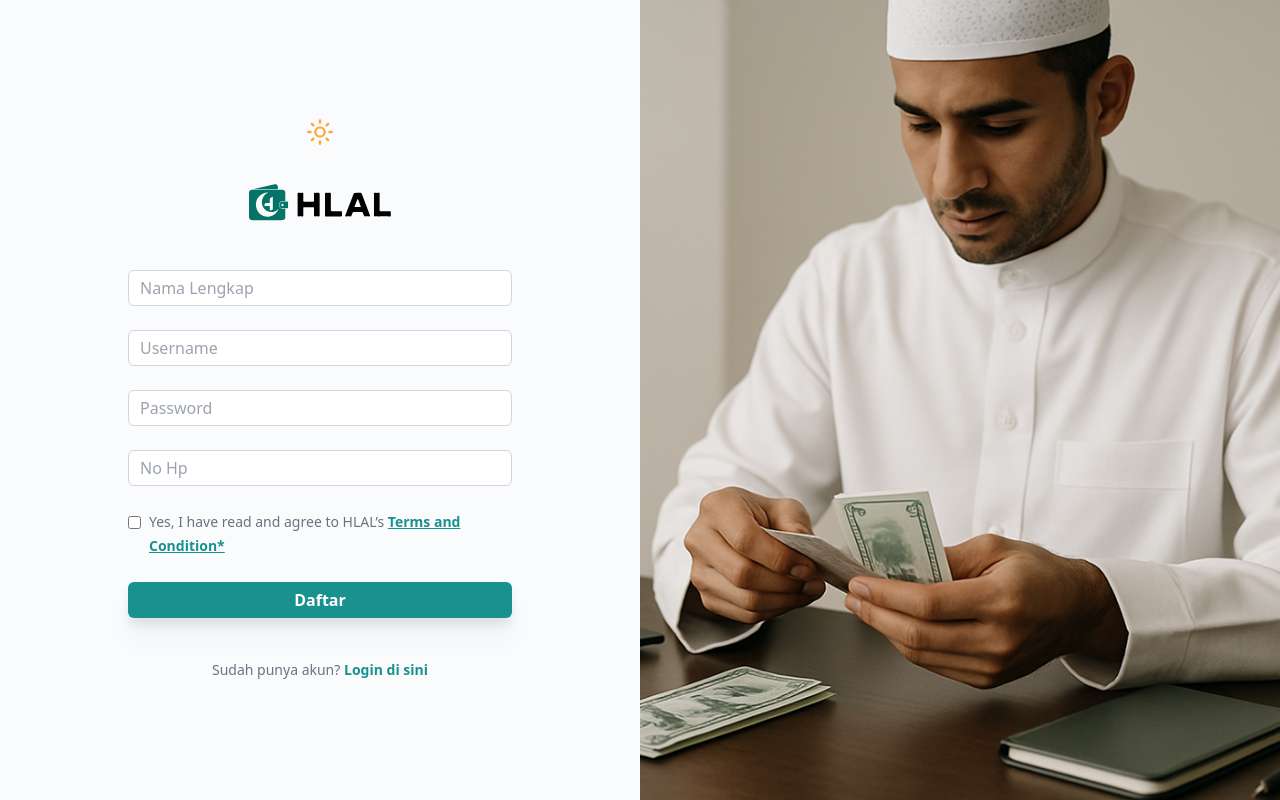
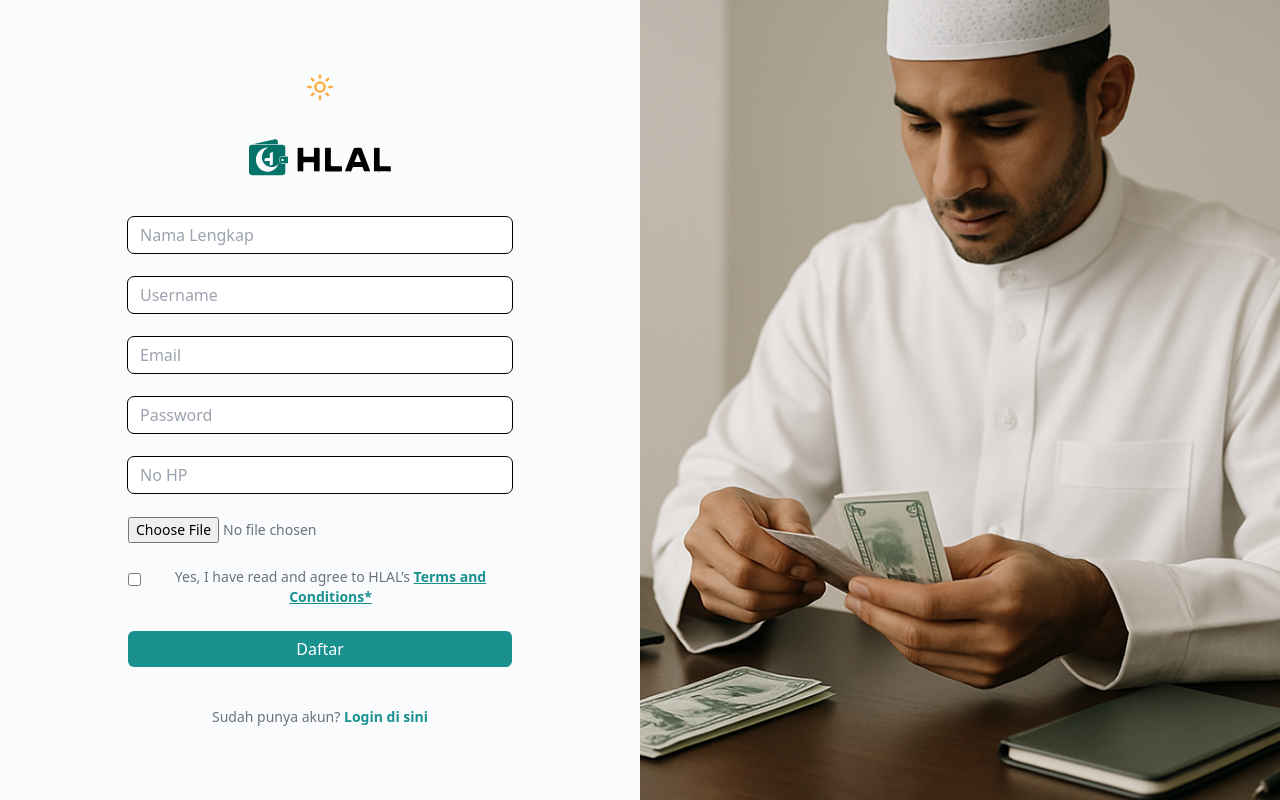
Before and after one commit to HLAL-team/FE_web, a React (Vite) app: page /register in a window 1280 px wide. Built offline with nearby package versions, Linux system fonts and the light colour scheme.

Commit message:
Add Fetch Register

```diff
--- a/src/pages/RegisterPage.jsx
+++ b/src/pages/RegisterPage.jsx
@@ -1,165 +1,177 @@
+import React, { useState } from "react";
+import { NavLink, useNavigate } from "react-router-dom";
+import { Moon, Sun } from "lucide-react";
 import Logo from "/hlal-logo.svg";
 import authBanner from "../assets/auth-banner.png";
-import React, { useState } from "react";
-import { NavLink, useNavigate } from "react-router";
-import { Moon, Sun } from "lucide-react";
 import { useTheme } from "../contexts/ThemeContext";
 import ModalTnC from "../components/ModalTnC";
 
 const RegisterPage = () => {
   const [fullName, setFullName] = useState("");
   const [username, setUsername] = useState("");
+  const [email, setEmail] = useState("");
   const [password, setPassword] = useState("");
   const [phoneNumber, setPhoneNumber] = useState("");
+  const [avatar, setAvatar] = useState(null);
+  const [showModal, setShowModal] = useState(false);
 
   const navigate = useNavigate();
+  const { isDark, toggleTheme } = useTheme();
 
-  const [showModal, setShowModal] = useState(false);
+  const handleRegister = async (e) => {
+    e.preventDefault();
 
-  const handleRegister = (e) => {
-    e.preventDefault();
-    navigate("/login");
 
-    const firstName = fullName.split(" ")[0];
-    const lastName = fullName.split(" ")[1];
+    const formData = new FormData();
+    formData.append("fullname", fullName);
+    formData.append("username", username);
+    formData.append("email", email);
+    formData.append("password", password);
+    formData.append("phoneNumber", phoneNumber);
+    if (avatar) formData.append("avatar", avatar);
 
-    alert(
-      `Berhasil mendaftar!\nNama Lengkap: ${firstName} ${lastName}\nUsername: ${username}\nNo HP: ${phoneNumber}`
-    );
+    console.log(formData);
+    try {
+      const response = await fetch("http://localhost:8080/api/register", {
+        method: "POST",
+        body: formData,
+        // headers:{
+        //   "Content-Type":"multipart/form-data"
+        // }
+      });
+
+      const data = await response.json();
+
+      if (response.ok && data.status === "Success") {
+        alert(data.message || "Berhasil mendaftar!");
+        // navigate("/login");
+      } else {
+        alert(data.message || "Gagal mendaftar. Silakan coba lagi.");
+      }
+    } catch (error) {
+      console.error("Error saat mendaftar:", error);
+      alert("Terjadi kesalahan saat mendaftar: " + error.message);
+    }
   };
-
-  const { isDark, toggleTheme } = useTheme();
 
   return (
     <div className="flex min-h-screen overflow-hidden dark:text-white">
-      <div className="flex min-h-full flex-1 flex-col justify-center items-center px-6 py-12 lg:px-8">
+      {/* Kiri - Form */}
+      <div className="flex flex-1 flex-col justify-center items-center px-6 py-12 lg:px-8">
+        {/* Theme Toggle */}
         <button
           className="h-7 w-7 relative overflow-hidden flex items-center justify-center mb-9"
           onClick={toggleTheme}
         >
           <div
-            className={`absolute transition-transform duration-300 ${isDark
-              ? "transform translate-y-0 opacity-100"
-              : "transform translate-y-full opacity-0"
+            className={`absolute transition-transform duration-300 ${
+              isDark ? "translate-y-0 opacity-100" : "translate-y-full opacity-0"
             }`}
           >
-            <Moon key="moon" color="#F8AB39" size={28} />
+            <Moon color="#F8AB39" size={28} />
           </div>
           <div
-            className={`absolute transition-transform duration-300 ${isDark
-              ? "transform -translate-y-full opacity-0"
-              : "transform translate-y-0 opacity-100"
+            className={`absolute transition-transform duration-300 ${
+              isDark ? "-translate-y-full opacity-0" : "translate-y-0 opacity-100"
             }`}
           >
-            <Sun key="sun" color="#F8AB39" size={28} />
+            <Sun color="#F8AB39" size={28} />
           </div>
         </button>
 
         <div className="sm:mx-auto sm:w-full sm:max-w-sm">
-          <img alt="Hlal" src={Logo} className="mx-auto h-10 w-auto" />
+          <img src={Logo} alt="HLAL" className="mx-auto h-10 w-auto" />
         </div>
 
+        {/* Formulir */}
         <div className="mt-10 sm:mx-auto sm:w-full sm:max-w-sm">
           <form className="space-y-6" onSubmit={handleRegister}>
-            <div>
-              <div className="mt-2">
             <input
-                  id="fullname"
-                  name="fullname"
+              type="text"
+              placeholder="Nama Lengkap"
+              required
+              value={fullName}
               onChange={(e) => setFullName(e.target.value)}
+              className="block w-full rounded-md bg-white dark:bg-black px-3 py-1.5 outline outline-1"
+            />
+
+            <input
               type="text"
+              placeholder="Username"
               required
-                  placeholder="Nama Lengkap"
-                  className="block w-full rounded-md bg-white dark:bg-black px-3 py-1.5 outline outline-1 -outline-offset-1 outline-gray-300 dark:outline-gray-500 placeholder:text-gray-400"
+              value={username}
+              onChange={(e) => setUsername(e.target.value)}
+              className="block w-full rounded-md bg-white dark:bg-black px-3 py-1.5 outline outline-1"
             />
-              </div>
-            </div>
 
-            <div>
-              <div className="mt-2">
             <input
-                  id="username"
-                  name="username"
-                  onChange={(e) => setUsername(e.target.value)}
-                  type="text"
+              type="email"
+              placeholder="Email"
               required
-                  placeholder="Username"
-                  className="block w-full rounded-md bg-white dark:bg-black px-3 py-1.5 outline outline-1 -outline-offset-1 outline-gray-300 dark:outline-gray-500 placeholder:text-gray-400"
+              value={email}
+              onChange={(e) => setEmail(e.target.value)}
+              className="block w-full rounded-md bg-white dark:bg-black px-3 py-1.5 outline outline-1"
             />
-              </div>
-            </div>
 
-            <div>
-              <div className="mt-2">
             <input
-                  id="password"
-                  name="password"
-                  onChange={(e) => setPassword(e.target.value)}
               type="password"
               placeholder="Password"
               required
-                  className="block w-full rounded-md bg-white dark:bg-black px-3 py-1.5 outline outline-1 -outline-offset-1 outline-gray-300 dark:outline-gray-500 placeholder:text-gray-400"
+              value={password}
+              onChange={(e) => setPassword(e.target.value)}
+              className="block w-full rounded-md bg-white dark:bg-black px-3 py-1.5 outline outline-1"
             />
-              </div>
-            </div>
 
-            <div>
-              <div className="mt-2">
             <input
-                  id="phonenumber"
-                  name="phonenumber"
+              type="text"
+              placeholder="No HP"
+              required
+              maxLength={12}
+              value={phoneNumber}
               onChange={(e) => {
-                    const value = e.target.value;
-                    if (/^\d*$/.test(value)) {
-                      setPhoneNumber(value);
-                    }
+                if (/^\d*$/.test(e.target.value)) setPhoneNumber(e.target.value);
               }}
-                  value={phoneNumber}
-                  maxLength={12}
-                  type="text"
-                  placeholder="No Hp"
-                  required
-                  className="block w-full rounded-md bg-white dark:bg-black px-3 py-1.5 outline outline-1 -outline-offset-1 outline-gray-300 dark:outline-gray-500 placeholder:text-gray-400"
+              className="block w-full rounded-md bg-white dark:bg-black px-3 py-1.5 outline outline-1"
             />
-              </div>
-            </div>
 
-            <div className="mt-10 text-left" >
-              <label className="flex items-start gap-2 text-sm/6 text-gray-500 dark:text-gray-300">
-                <input type="checkbox" className="mt-1.5 accent-primary" />
-                <span className="text-left">
+            <input
+              type="file"
+              accept="image/*"
+              onChange={(e) => setAvatar(e.target.files[0])}
+              className="block w-full text-sm text-gray-500"
+            />
+
+            <label className="flex items-start gap-2 text-sm text-gray-500 dark:text-gray-300">
+              <input type="checkbox" className="mt-1.5 accent-primary" required />
+              <span>
                 Yes, I have read and agree to HLAL’s{" "}
                 <span
                   role="button"
                   tabIndex={0}
                   onClick={() => setShowModal(true)}
                   onKeyDown={(e) => e.key === "Enter" && setShowModal(true)}
-        className="font-semibold text-primary underline cursor-pointer inline"
+                  className="font-semibold text-primary underline cursor-pointer"
                 >
-        Terms and Condition*
+                  Terms and Conditions*
                 </span>
               </span>
             </label>
-            </div>
 
             <ModalTnC
               isOpen={showModal}
               onClose={() => setShowModal(false)}
               title="Terms and Conditions"
-            >
-            </ModalTnC>
+            />
 
-            <div>
             <button
               type="submit"
-                className="flex w-full justify-center rounded-md bg-primary px-3 py-1.5 text- font-semibold text-white dark:text-black drop-shadow-xl hover:drop-shadow-none hover:shadow-inner"
+              className="flex w-full justify-center rounded-md bg-primary px-3 py-1.5 text-white dark:text-black"
             >
               Daftar
             </button>
-            </div>
           </form>
 
-          <p className="mt-10 text-center text-sm/6 text-gray-500 dark:text-gray-300">
+          <p className="mt-10 text-center text-sm text-gray-500 dark:text-gray-300">
             Sudah punya akun?{" "}
             <NavLink to="/login" className="font-semibold text-primary">
               Login di sini
@@ -168,8 +180,9 @@ const RegisterPage = () => {
         </div>
       </div>
 
-      <div className="w-1/2">
-        <img className="h-full object-cover" src={authBanner} alt="" />
+      {/* Kanan - Banner */}
+      <div className="hidden lg:block w-1/2">
+        <img className="h-full object-cover" src={authBanner} alt="Auth Visual" />
       </div>
     </div>
   );
```
Lines whose indentation alone changed are shown as unchanged.
